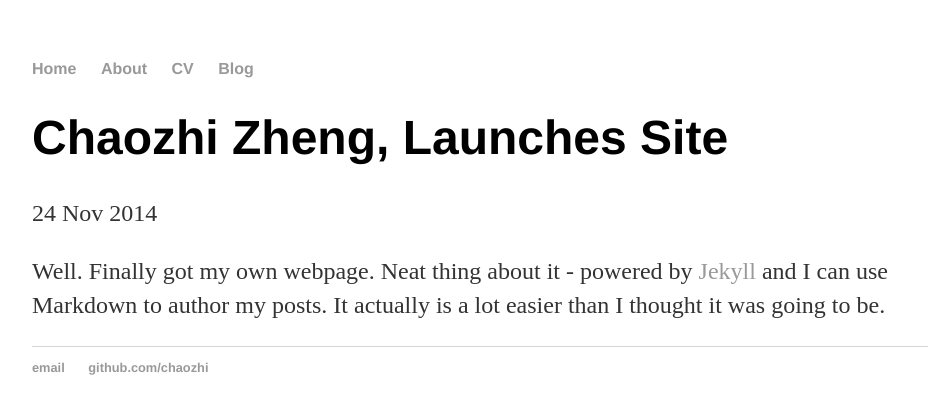
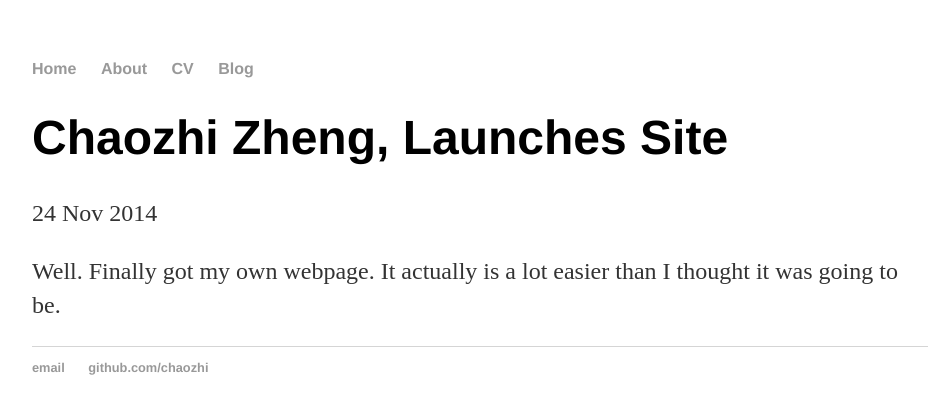
Before and after one commit to chaozhi/chaozhi.github.io, a Jekyll site: the page built from _posts/2014-11-24-Chaozhi-ZHENG-site-launched.md, in a window 1280 px wide. Shown: the top 414 px of the page, without its empty margins (160-1089 px from the left). Built offline with Jekyll 4.4.1, drawn with Linux system fonts in a browser that asks for light colours.

Commit message:
Update 2014-11-24-Chaozhi-ZHENG-site-launched.md

```diff
--- a/_posts/2014-11-24-Chaozhi-ZHENG-site-launched.md
+++ b/_posts/2014-11-24-Chaozhi-ZHENG-site-launched.md
@@ -4,4 +4,4 @@
 date: 2014-11-24
 ---
 
-Well. Finally got my own webpage. Neat thing about it - powered by [Jekyll](http://jekyllrb.com) and I can use Markdown to author my posts. It actually is a lot easier than I thought it was going to be.
+Well. Finally got my own webpage. It actually is a lot easier than I thought it was going to be.
```
